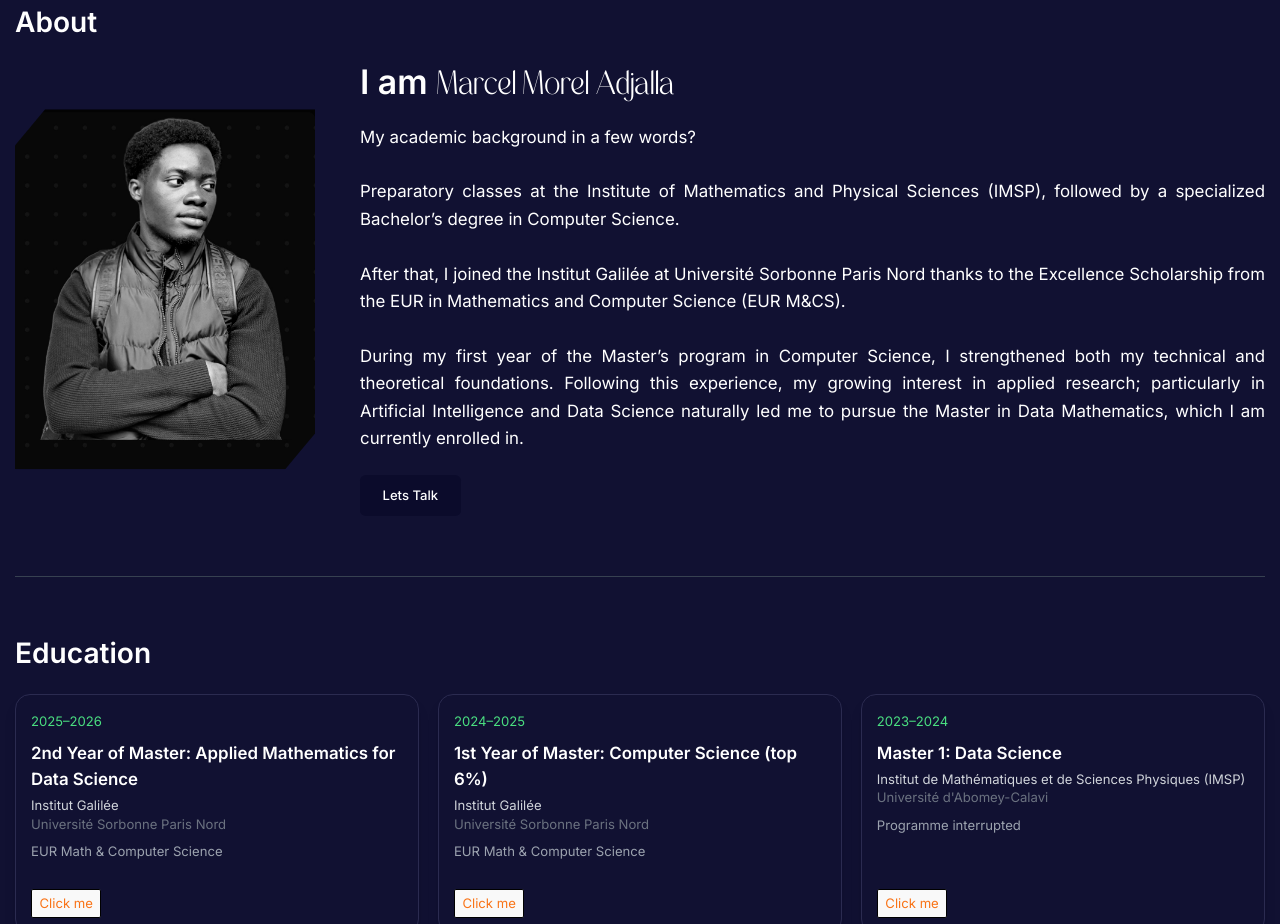
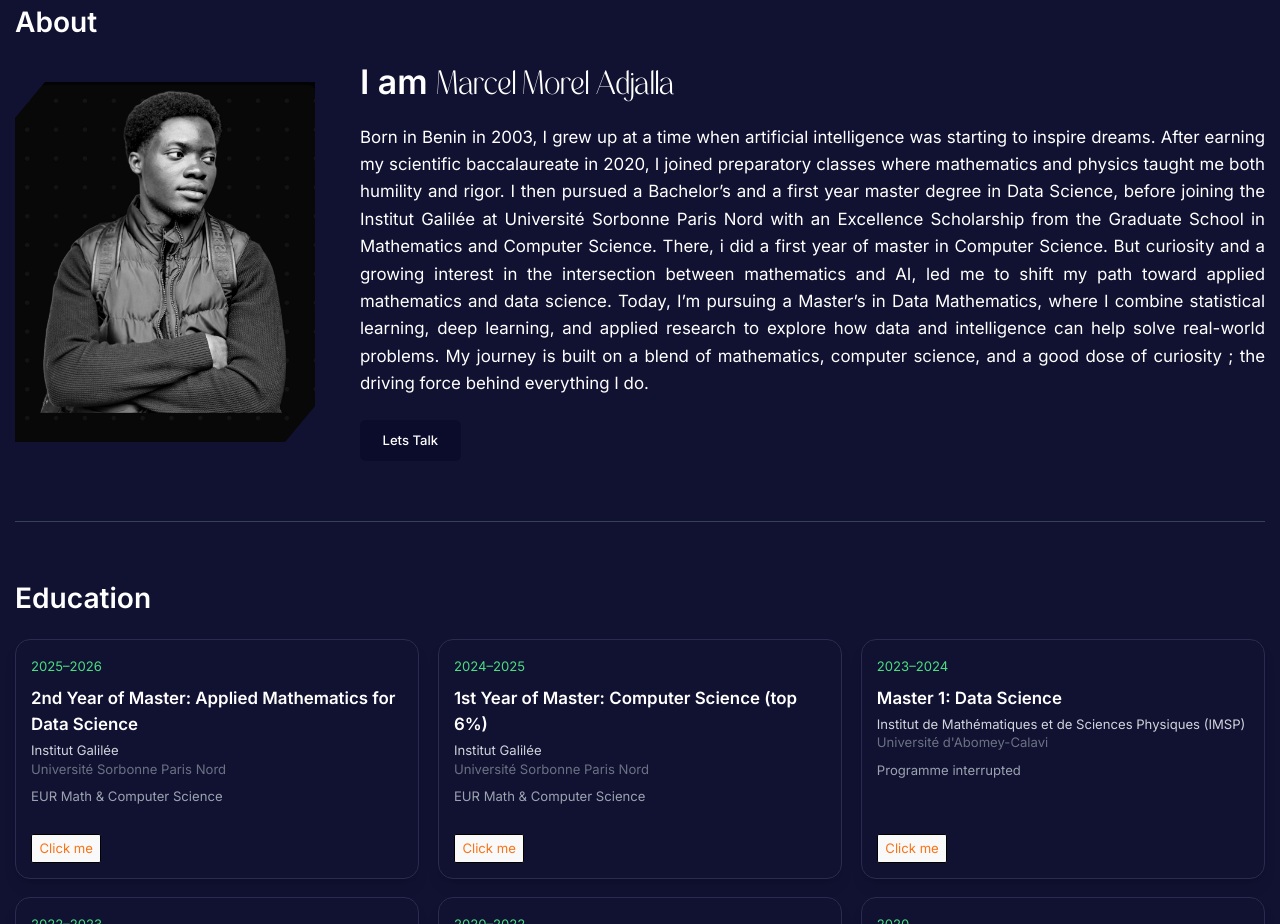
Before and after one commit to alc4ml/mon-portfolio, a React (Vite) app: page / in a window 1280 px wide. Shown: the part 820-1744 px from the top of the page. Built offline with nearby package versions, Linux system fonts and the light colour scheme.

Commit message:
dernières maj

```diff
--- a/src/Components/About1.jsx
+++ b/src/Components/About1.jsx
@@ -48,16 +48,16 @@ const About1 = () => {
               I am <span className="font-magiestra">Marcel Morel Adjalla</span>
             </h2>
             <div className="text-white text-lg text-left max-w-9xl text-justify  leading-relaxed">
-              My academic background in a few words? <br /><br />
-              Preparatory classes at the Institute of Mathematics and Physical Sciences (IMSP),
-              followed by a specialized Bachelor’s degree in Computer Science. <br /><br />
-              After that, I joined the Institut Galilée at Université Sorbonne Paris Nord
-              thanks to the Excellence Scholarship from the EUR in Mathematics and Computer Science (EUR M&CS).<br /><br />
-              During my first year of the Master’s program in Computer Science,
-              I strengthened both my technical and theoretical foundations.
-              Following this experience, my growing interest in applied research;
-              particularly in Artificial Intelligence and Data Science naturally led me to
-              pursue the Master in Data Mathematics, which I am currently enrolled in.
+            Born in Benin in 2003, I grew up at a time when artificial intelligence was starting to inspire dreams.
+After earning my scientific baccalaureate in 2020, I joined preparatory classes where mathematics and physics taught me both humility and rigor.
+
+I then pursued a Bachelor’s and a first year master degree in Data Science, before joining the Institut Galilée at Université Sorbonne Paris Nord with an Excellence Scholarship from the Graduate School in Mathematics and Computer Science.
+There, i did a first year of master in Computer Science.
+
+But curiosity and a growing interest in the intersection between mathematics and AI, led me to shift my path toward applied mathematics and data science.
+Today, I’m pursuing a Master’s in Data Mathematics, where I combine statistical learning, deep learning, and applied research to explore how data and intelligence can help solve real-world problems.
+
+My journey is built on a blend of mathematics, computer science, and a good dose of curiosity ; the driving force behind everything I do.
             </div>
             <motion.button
               whileHover={{ scale: 1.05 }}
```
